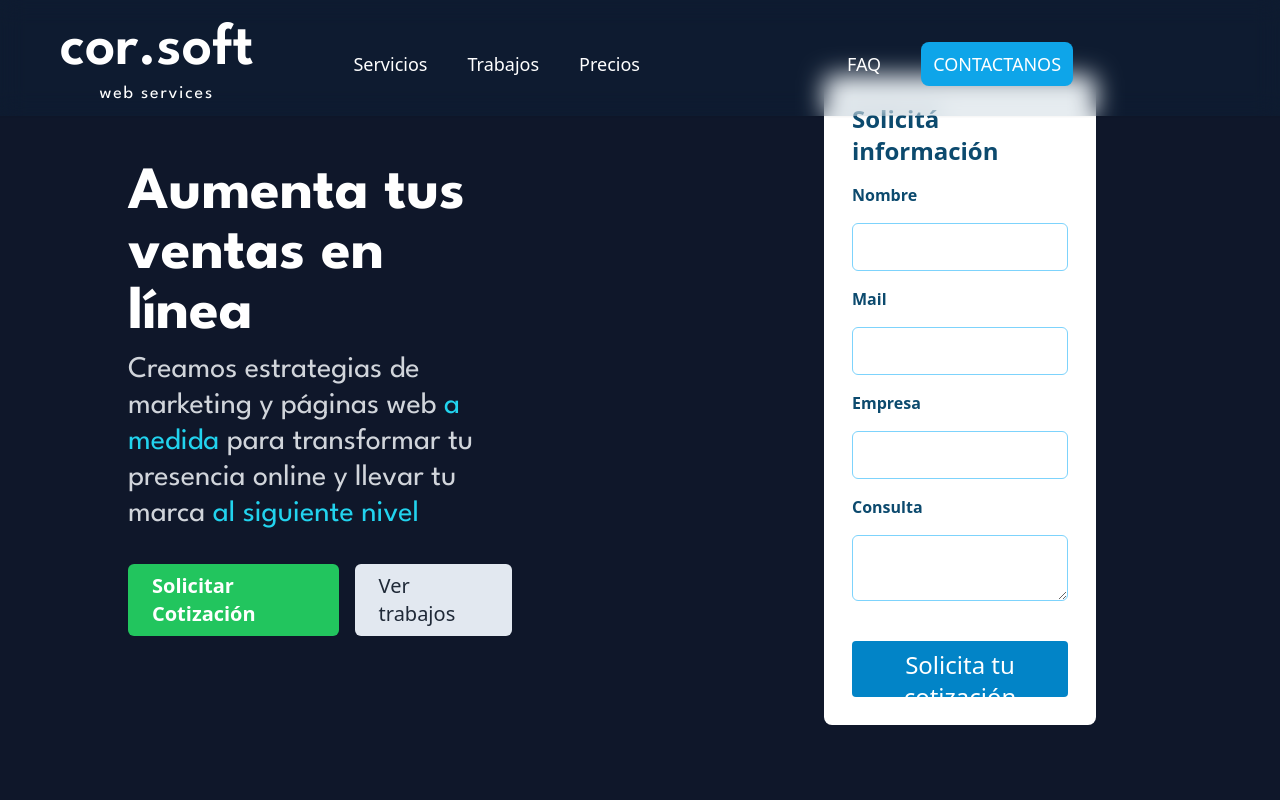
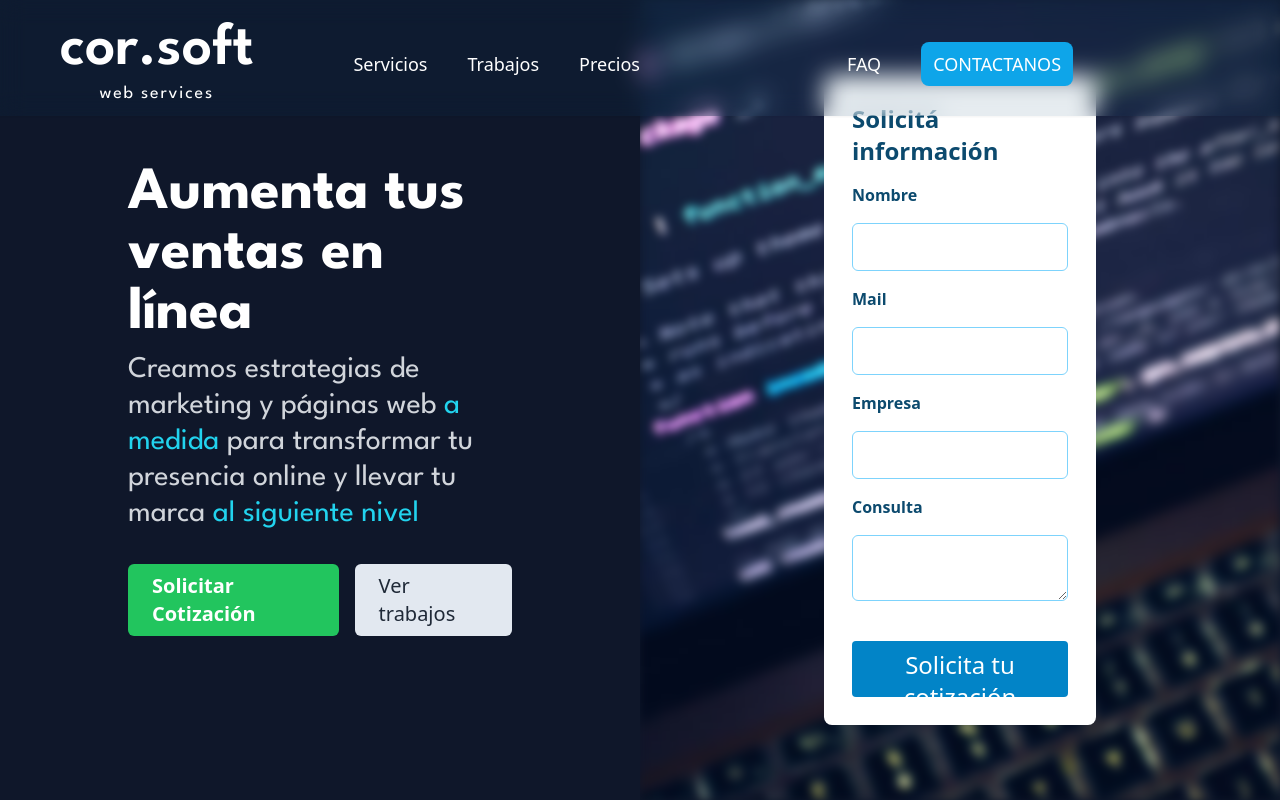
Before and after one commit to erikcba/landingcorsoft, a React (Vite) app: page / in a window 1280 px wide. Shown: the top 800 px of the page. Built offline with nearby package versions, Linux system fonts and the light colour scheme; some icons are missing.

Commit message:
agregado de mobile

```diff
--- a/src/sections/Hero.jsx
+++ b/src/sections/Hero.jsx
@@ -24,7 +24,7 @@ const Hero = () => {
           </div>
         </div>
       </div>
-      <div className='w-full md:w-1/2 md:px-12 px-6 md:bg-hero bg-inherit hidden h-full py-6 md:py-24 md:flex flex-col items-center justify-center z-10'>
+      <div className='w-full md:w-1/2 md:px-12 px-6 bg-hero  hidden h-full py-6 md:py-24 md:flex flex-col items-center justify-center z-10'>
         <Form />
       </div>
     </div>
```
